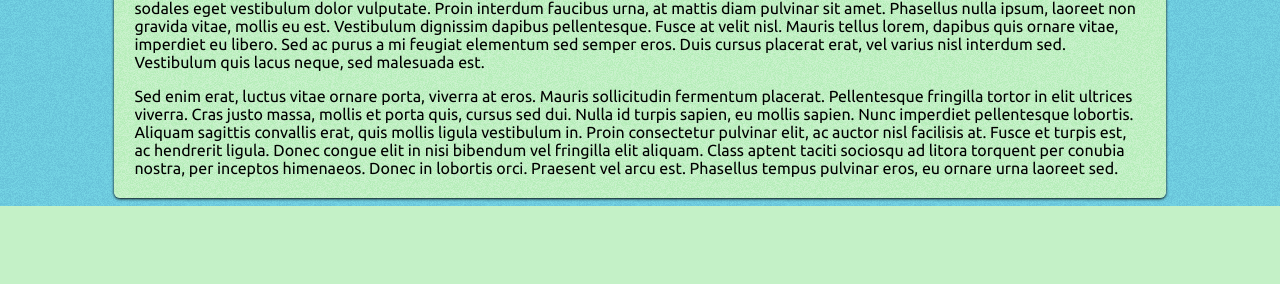
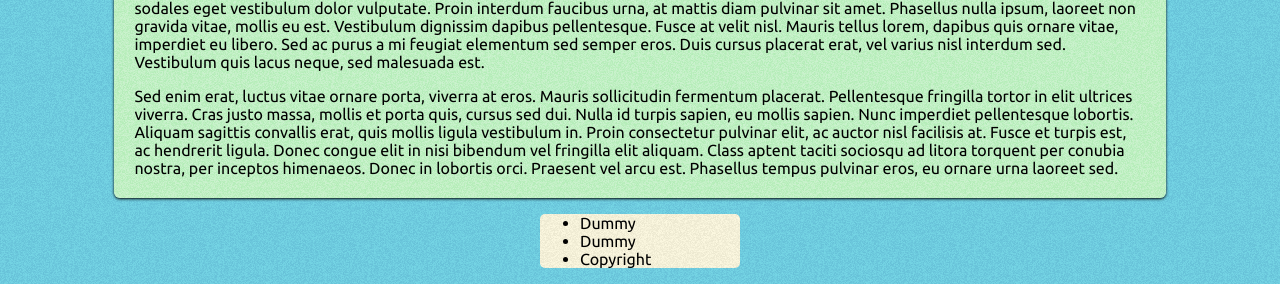
Before and after one commit to toddalina/Toddalina.site, a PHP site: page /index.html in a window 1280 px wide. Shown: the part 610-894 px from the top of the page. Before the commit the page ends 816 px from the top, so only its background shows below. Run offline with PHP 8.4, Linux system fonts and the light colour scheme; some libraries are stand-ins or nearby versions.

Commit message:
attempted updating/adding the footer and updated to the latest version of the jquery ui, also changed the jquery ui stylesheet to be delivered from the Microsoft CDN.

```diff
--- a/css/master.css
+++ b/css/master.css
@@ -114,5 +114,16 @@ ul#topnav li span a:hover {
 }
 
 footer {
+    background-image: url('../img/tan-bg.png');
+    repeat: repeat;
+    border-radius: 5px;
+    width: 200px;
+    margin: auto;
+}
 
+ul#footer {
+    list-style-type: none;
+    text-decoration: none;
+    display: block;
+    position: absolute;
 }
--- a/index.html
+++ b/index.html
@@ -3,14 +3,15 @@
   <head>
   <meta charset="utf-8" />
 	<title>Toddalina.net</title>
-	<!-- CSS goes here -->
+	<!-- CSS goes here
 	<link type="text/css" rel="stylesheet" href="css/excite-bike/jquery-ui-1.8.14.custom.css" />
+    -->
     <link type="text/css" rel="stylesheet" href="css/master.css" />
 
     <!-- Begin Web CSS Files
-    <link type="text/css" rel="stylesheet" href="http://ajax.aspnetcdn.com/ajax/jquery.ui/1.8.14/themes/flick/jquery-ui.css" />
+    <link type="text/css" rel="stylesheet" href="http://ajax.aspnetcdn.com/ajax/jquery.ui/1.8.15/themes/flick/jquery-ui.css" />
 	-->
-    <link type="text/css" rel="stylesheet" href="http://ajax.aspnetcdn.com/ajax/jquery.ui/1.8.14/themes/excite-bike/jquery-ui.css" />
+    <link type="text/css" rel="stylesheet" href="http://ajax.aspnetcdn.com/ajax/jquery.ui/1.8.15/themes/excite-bike/jquery-ui.css" />
 
     <!-- Fonts -->
     <link href='http://fonts.googleapis.com/css?family=Ubuntu' rel='stylesheet' type='text/css' />
@@ -27,7 +28,7 @@
 
     <!-- Begin Web JS Files -->
     <script type="text/javascript" src="http://ajax.aspnetcdn.com/ajax/jQuery/jquery-1.6.2.min.js"></script>
-    <script type="text/javascript" src="http://ajax.aspnetcdn.com/ajax/jquery.ui/1.8.14/jquery-ui.min.js"></script>
+    <script type="text/javascript" src="http://ajax.aspnetcdn.com/ajax/jquery.ui/1.8.15/jquery-ui.min.js"></script>
     <!-- End Web JS Files -->
   </head>
   <body>
@@ -82,7 +83,11 @@
     </div> <!-- /div#content -->
 
     <footer> <!-- Contains the footer data -->
-
+      <ul>
+        <li>Dummy</li>
+        <li>Dummy</li>
+        <li>Copyright</li>
+      </ul>
     </footer> <!-- /footer -->
 
     <!-- Google Analytics -->
```
